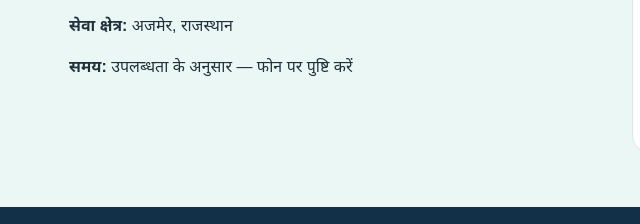
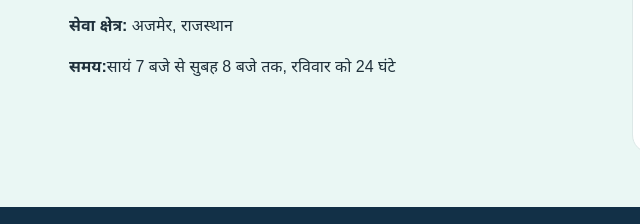
Before and after one commit to ajmernursingcare/ajmernursingcare, a plain HTML site: page index.html in a window 1280 px wide. Shown: the part 1504-1728 px from the top of the page, 21-661 px from the left. Drawn offline with Linux system fonts and the light colour scheme.

Commit message:
Update index.html

```diff
--- a/index.html
+++ b/index.html
@@ -118,7 +118,7 @@ footer strong { color:white; }
       <h2>Ajmer Nursing Care से संपर्क करें</h2>
       <p>सेवा की जानकारी या अपॉइंटमेंट के लिए फोन/WhatsApp पर संपर्क करें।</p>
       <p><strong>सेवा क्षेत्र:</strong> अजमेर, राजस्थान</p>
-      <p><strong>समय:</strong> उपलब्धता के अनुसार — फोन पर पुष्टि करें</p>
+      <p><strong>समय:</strong>सायं 7 बजे से सुबह 8 बजे तक, रविवार को 24 घंटे</p>
     </div>
     <div class="contact-box">
       <h3>Call / WhatsApp</h3>
```
